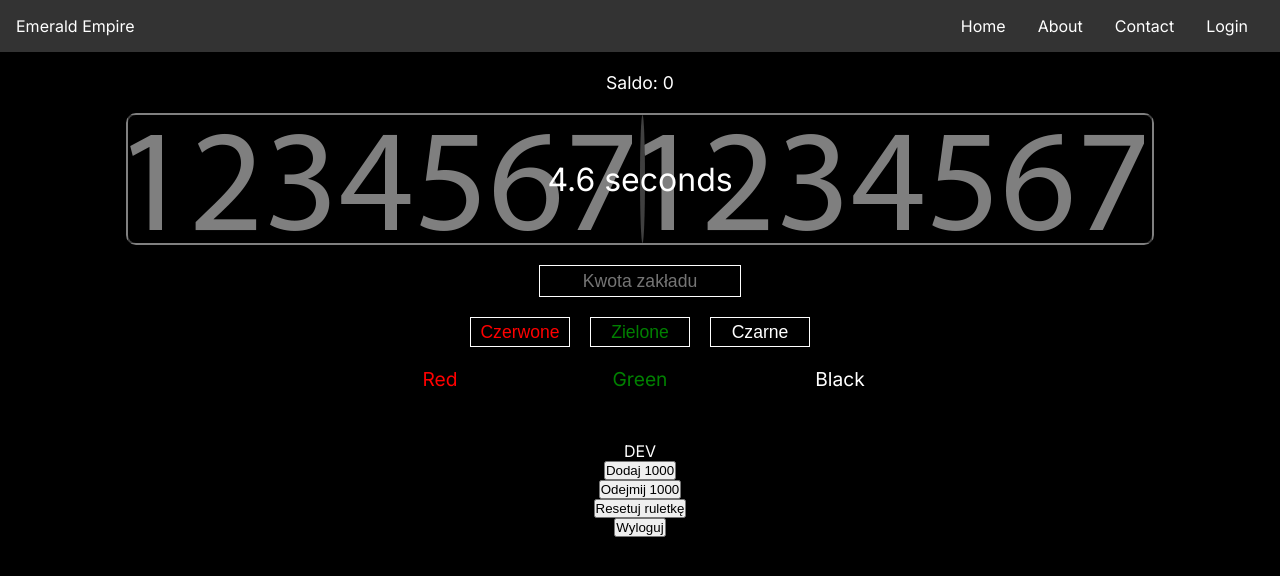
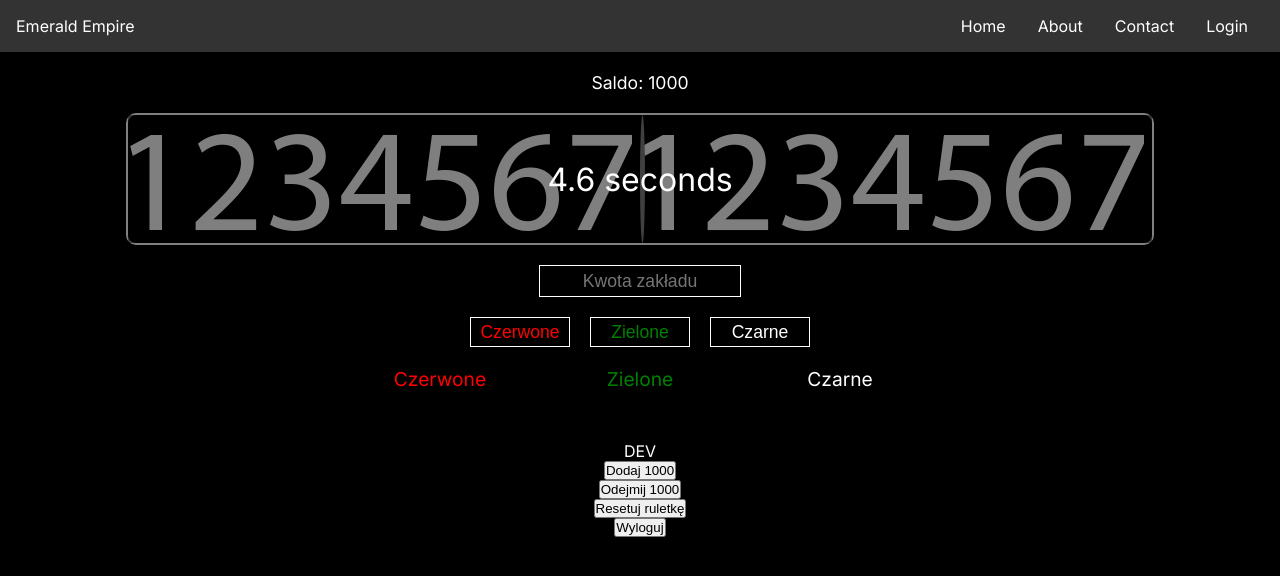
Before and after one commit to Koksiarz100/Emerald-Empire, a Next.js app in the folder client/: page / in a window 1280 px wide. Shown: the top 576 px of the page. Built offline with nearby package versions, Linux system fonts and the light colour scheme.

Commit message:
added usernames to bets, and fixed some bugs

```diff
--- a/client/components/balance/BalanceContext.tsx
+++ b/client/components/balance/BalanceContext.tsx
@@ -19,7 +19,7 @@ const BalanceContext = createContext<BalanceContextType>({
 const useBalanceContext = () => useContext(BalanceContext);
 
 function BalanceProvider({ children }: { children: ReactNode }) {
-  const [saldo, setSaldo] = useState(0);
+  const [saldo, setSaldo] = useState(1000);
   const [username, setUsername] = useState('');
 
   useEffect(() => {
--- a/client/components/roulette/roulette-main/Roulette.tsx
+++ b/client/components/roulette/roulette-main/Roulette.tsx
@@ -12,7 +12,7 @@ import Balance from '@/components/balance/Balance';
 
 export default function Roulette() {
   // Contexty do obsługi ruletki
-  const { backgroundPosition, bets, rouletteTimer, isSpinning, setIsSpinning, position, setBet } = useRoulette() as RouletteContextType;
+  const { backgroundPosition, rouletteTimer, isSpinning, setIsSpinning, position, setBet, userBets } = useRoulette() as RouletteContextType;
   const { saldo, setSaldo, setUsername } = useBalanceContext() as BalanceContextType;
   const [selectedColor, setSelectedColor] = useState<string>("red");
   const colorOptions = [
@@ -84,7 +84,7 @@ export default function Roulette() {
             ))}
           </div>
         </div>
-        <RouletteInfo bets={bets} />
+        <RouletteInfo bets={userBets} />
         <div className='dev-buttons' style={{display: 'flex', flexDirection: 'column', alignItems: 'center', marginTop: '50px'}}> {/* DEV, trzeba usunąć! */}
           <span>DEV</span>
           <button onClick={() => setSaldo(saldo + 1000)}>Dodaj 1000</button>
--- a/client/components/roulette/roulette-main/Utility/RouletteActions.tsx
+++ b/client/components/roulette/roulette-main/Utility/RouletteActions.tsx
@@ -16,7 +16,7 @@ export function useRouletteTimerOperation() {
 }
 
 export function useResetRoulette() {
-  const { setDecrement, setIsSpinning, setPosition, setBackgroundPosition, setIsWinningPositionSet, setBets, setRouletteTimer } = useRoulette() as RouletteContextType;
+  const { setDecrement, setIsSpinning, setPosition, setBackgroundPosition, setIsWinningPositionSet, setUserBets, setRouletteTimer } = useRoulette() as RouletteContextType;
 
   const reset = () => {
     setDecrement(256);
@@ -24,7 +24,7 @@ export function useResetRoulette() {
     setPosition(0);
     setBackgroundPosition(8192);
     setIsWinningPositionSet(false);
-    setBets({red: [], green: [], black: []});
+    setUserBets({ bet: [], user: [], color: [] });
     setRouletteTimer(10000);
   };
 
@@ -56,7 +56,7 @@ export function useSpinning() { // Kręcenie ruletką
 }
 
 export function useCheckingWinningPosition() { // Sprawdzanie wygrywającej pozycji
-  const { bets, position } = useRoulette() as RouletteContextType;
+  const { userBets, position } = useRoulette() as RouletteContextType;
   const { saldo, setSaldo } = useBalanceContext() as BalanceContextType;
 
   const checkingWinningPosition = () => {
@@ -66,6 +66,24 @@ export function useCheckingWinningPosition() { // Sprawdzanie wygrywającej pozy
     }
 
     let positivePosition = Math.abs(position);
+
+    const bets: { red: number[], green: number[], black: number[] } = {
+      red: [],
+      green: [],
+      black: []
+    };
+
+    userBets.bet.forEach((bet, index) => {
+      const color = userBets.color[index];
+      if (color === 'red') {
+        bets.red.push(bet);
+      } else if (color === 'green') {
+        bets.green.push(bet);
+      } else if (color === 'black') {
+        bets.black.push(bet);
+      }
+    });
+
     if ((positivePosition >= 0 + 1024 && positivePosition < 146 + 1024) || (positivePosition >= 292 + 1024 && positivePosition < 438 + 1024) || (positivePosition > 730 + 1024 && positivePosition <= 876 + 1024)) {
       console.log("Czerwone wygrywają!");
       if (bets.red.length > 0) {
@@ -94,7 +112,10 @@ export function useCheckingWinningPosition() { // Sprawdzanie wygrywającej pozy
 
 export function useTakeBet(color: string) { // Przyjmowanie zakładu
   const { saldo, setSaldo } = useBalanceContext() as BalanceContextType;
-  const { setBets, bet } = useRoulette() as RouletteContextType;
+  const { bet } = useRoulette() as RouletteContextType;
+
+  const { userBets, setUserBets } = useRoulette() as RouletteContextType;
+  const { username } = useBalanceContext() as BalanceContextType;
 
   const takeBet = (color: string) => {
     if (bet > 0) {
@@ -102,13 +123,16 @@ export function useTakeBet(color: string) { // Przyjmowanie zakładu
         if(bet <= saldo) {
           if (color === 'red') {
             setSaldo(saldo - bet);
-            setBets(prevBets => ({ ...prevBets, red: [...prevBets.red, bet] }));
+            setUserBets({ bet: [...userBets.bet, bet], user: [...userBets.user, username], color: [...userBets.color, color] });
+            console.log(userBets);
           } else if (color === 'green') {
             setSaldo(saldo - bet);
-            setBets(prevBets => ({ ...prevBets, green: [...prevBets.green, bet] }));
+            setUserBets({ bet: [...userBets.bet, bet], user: [...userBets.user, username], color: [...userBets.color, color] });
+            console.log(userBets);
           } else if (color === 'black') {
             setSaldo(saldo - bet);
-            setBets(prevBets => ({ ...prevBets, black: [...prevBets.black, bet] }));
+            setUserBets({ bet: [...userBets.bet, bet], user: [...userBets.user, username], color: [...userBets.color, color] });
+            console.log(userBets);
           }
         }
         else {
--- a/client/components/roulette/roulette-main/Utility/RouletteBets.tsx
+++ b/client/components/roulette/roulette-main/Utility/RouletteBets.tsx
@@ -1,31 +1,56 @@
-interface BetInfoProps {
-  color: string;
-  bets: number[];
+interface RouletteInfoProps {
+  bets: {
+    bet: number[];
+    user: string[];
+    color: string[];
+  }
 }
 
-const BetInfo: React.FC<BetInfoProps> = ({ color, bets }) => (
-  <div className={`roulette-info-${color}`}>
-    <span>{color.charAt(0).toUpperCase() + color.slice(1)}</span>
-    <div className="roulette-info-players">
-      {bets.map((bet, index) => (
-        <div className="roulette-info-player" key={index}>
-          <span>Gracz {index + 1} - {bet}</span>
-        </div>
-      ))}
+const redBets: React.FC<RouletteInfoProps> = ({ bets }) => {
+  return bets.bet.map((bet, index) => {
+    if(bets.color[index] === 'red') {
+      return <span key={index}>{bets.user[index]} - {bet}</span>
+    }
+  })
+}
+
+const greenBets: React.FC<RouletteInfoProps> = ({ bets }) => {
+  return bets.bet.map((bet, index) => {
+    if(bets.color[index] === 'green') {
+      return <span key={index}>{bets.user[index]} - {bet}</span>
+    }
+  })
+}
+
+const blackBets: React.FC<RouletteInfoProps> = ({ bets }) => {
+  return bets.bet.map((bet, index) => {
+    if(bets.color[index] === 'black') {
+      return <span key={index}>{bets.user[index]} - {bet}</span>
+    }
+  })
+}
+
+const RouletteInfo: React.FC<RouletteInfoProps> = ({ bets }) => (
+  <div className="roulette-info">
+    <div className="red">
+      <span className="roulette-info-red">Czerwone</span>
+      <div className="roulette-info-players">
+        {redBets({ bets })}
+      </div>
+    </div>
+    <div className="green">
+      <span className="roulette-info-green">Zielone</span>
+      <div className="roulette-info-players">
+        {greenBets({ bets })}
+      </div>
+    </div>
+    <div className="black">
+      <span className="roulette-info-black">Czarne</span>
+      <div className="roulette-info-players">
+        {blackBets({ bets })}
+      </div>
     </div>
   </div>
 );
 
-interface RouletteInfoProps {
-  bets: Record<string, number[]>;
-}
-
-const RouletteInfo: React.FC<RouletteInfoProps> = ({ bets }) => (
-  <div className="roulette-info">
-    {Object.entries(bets).map(([color, bets]) => (
-      <BetInfo key={color} color={color} bets={bets} />
-    ))}
-  </div>
-);
-
 export default RouletteInfo;
--- a/client/components/roulette/roulette-main/Utility/RouletteHooks.tsx
+++ b/client/components/roulette/roulette-main/Utility/RouletteHooks.tsx
@@ -11,8 +11,10 @@ interface RouletteProviderProps {
 export interface RouletteContextType {
   backgroundPosition: number;
   setBackgroundPosition: React.Dispatch<React.SetStateAction<number>>;
+
   isWinningPositionSet: boolean;
   setIsWinningPositionSet: React.Dispatch<React.SetStateAction<boolean>>;
+
   bets: {
     red: number[];
     green: number[];
@@ -23,22 +25,39 @@ export interface RouletteContextType {
     green: number[];
     black: number[];
   }>>;
+
   rouletteTimer: number;
   setRouletteTimer: React.Dispatch<React.SetStateAction<number>>;
+
   isSpinning: boolean;
   setIsSpinning: React.Dispatch<React.SetStateAction<boolean>>;
+
   position: number | null;
   setPosition: React.Dispatch<React.SetStateAction<number | null>>;
+
   decrement: number | null;
   setDecrement: React.Dispatch<React.SetStateAction<number | null>>;
+
   bet: number;
   setBet: React.Dispatch<React.SetStateAction<number>>;
+
+  userBets: {
+    bet: number[];
+    user: string[];
+    color: string[];
+  };
+  setUserBets: React.Dispatch<React.SetStateAction<{
+    bet: number[];
+    user: string[];
+    color: string[];
+  }>>;
 }
 
 export const RouletteProvider: React.FC<RouletteProviderProps> = ({ children }) => {
   const [backgroundPosition, setBackgroundPosition] = useState(8192);
   const [isWinningPositionSet, setIsWinningPositionSet] = useState(false);
   const [bets, setBets] = React.useState<{red: number[]; green: number[]; black: number[]}>({ red: [], green: [], black: [] });
+  const [userBets, setUserBets] = useState<{bet: number[], user: string[], color: string[]}>({ bet: [], user: [], color: [] });
   const [rouletteTimer, setRouletteTimer] = useState(10000);
   const [isSpinning, setIsSpinning] = useState(false);
   const [position, setPosition] = useState<number | null>(0);
@@ -53,7 +72,8 @@ export const RouletteProvider: React.FC<RouletteProviderProps> = ({ children })
     isSpinning, setIsSpinning,
     position, setPosition,
     decrement, setDecrement,
-    bet, setBet
+    bet, setBet,
+    userBets, setUserBets
   };
 
   return <RouletteContext.Provider value={value}>{children}</RouletteContext.Provider>;
```
